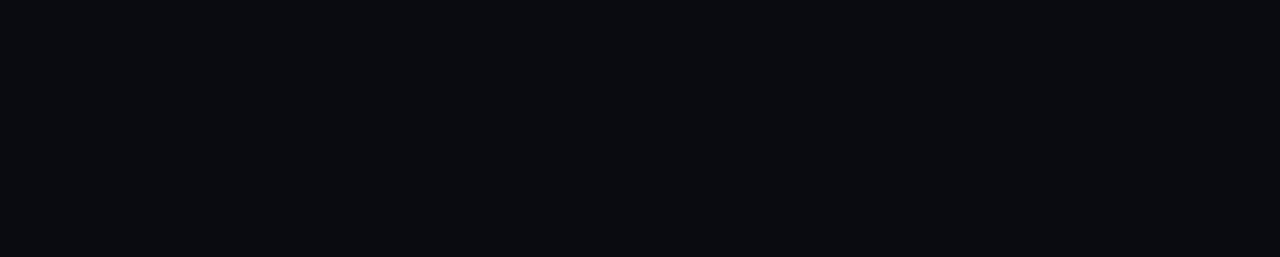
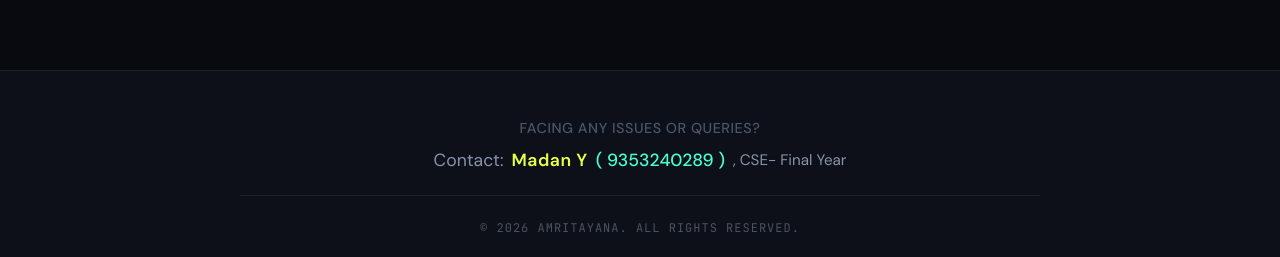
Before and after one commit to madany044/amritayana-2k26, a React (Vite) app: page / in a window 1280 px wide. Shown: the part 984-1241 px from the top of the page. Before the commit the page ends 1022 px from the top, so only its background shows below. Built offline with nearby package versions, Linux system fonts and the light colour scheme; no server answers; the database is empty.

Commit message:
modified features

```diff
--- a/src/App.jsx
+++ b/src/App.jsx
@@ -5,6 +5,7 @@
 import EventDetail from './pages/EventDetail'
 import Register from './pages/Register'
 import Leaderboard from './pages/Leaderboard'
+import Footer from './components/Footer'
 import './index.css'
 
 export default function App() {
@@ -18,6 +19,7 @@
         <Route path="/register"      element={<Register />} />
         <Route path="/leaderboard"   element={<Leaderboard />} />
       </Routes>
+      <Footer />
     </BrowserRouter>
   )
 }
--- /dev/null
+++ b/src/components/Footer.jsx
@@ -0,0 +1,23 @@
+import styles from './Footer.module.css'
+
+export default function Footer() {
+  return (
+    <footer className={styles.footer}>
+      <div className={styles.container}>
+        <div className={styles.content}>
+          <p className={styles.queryText}>Facing any issues or queries?</p>
+          <div className={styles.contactCard}>
+            <span className={styles.label}>Contact:</span>
+            <span className={styles.name}>Madan Y</span>
+            <a href="tel:9353240289" className={styles.phone}>( 9353240289 )</a>
+            <span className={styles.dept}>, CSE- Final Year</span>
+          </div>
+        </div>
+        <div className={styles.divider}></div>
+        <div className={styles.bottom}>
+          <p className={styles.copyright}>&copy; 2026 Amritayana. All rights reserved.</p>
+        </div>
+      </div>
+    </footer>
+  )
+}
--- /dev/null
+++ b/src/components/Footer.module.css
@@ -0,0 +1,108 @@
+.footer {
+  background: var(--bg2);
+  border-top: 1px solid var(--border);
+  padding: 3rem 1.5rem 1.5rem;
+  margin-top: 2rem;
+  color: var(--text2);
+  width: 100%;
+}
+
+.container {
+  max-width: 1200px;
+  margin: 0 auto;
+  display: flex;
+  flex-direction: column;
+  align-items: center;
+  gap: 1.5rem;
+}
+
+.content {
+  text-align: center;
+  display: flex;
+  flex-direction: column;
+  align-items: center;
+  gap: 0.75rem;
+}
+
+.queryText {
+  font-family: var(--font-body);
+  font-size: 0.9rem;
+  letter-spacing: 0.5px;
+  text-transform: uppercase;
+  color: var(--text3);
+  font-weight: 500;
+}
+
+.contactCard {
+  font-family: var(--font-body);
+  font-size: 1.1rem;
+  color: var(--text);
+  display: flex;
+  flex-wrap: wrap;
+  justify-content: center;
+  align-items: center;
+  gap: 0.5rem;
+}
+
+.label {
+  color: var(--text2);
+}
+
+.name {
+  color: var(--accent);
+  font-weight: 600;
+  letter-spacing: 0.5px;
+}
+
+.phone {
+  color: var(--accent2);
+  font-weight: 500;
+  text-decoration: none;
+  transition: opacity 0.2s;
+}
+
+.phone:hover {
+  text-decoration: underline;
+  opacity: 0.8;
+}
+
+.dept {
+  color: var(--text2);
+  font-weight: 400;
+  font-size: 0.95rem;
+}
+
+.divider {
+  width: 100%;
+  height: 1px;
+  background: var(--border);
+  max-width: 800px;
+}
+
+.bottom {
+  text-align: center;
+}
+
+.copyright {
+  font-family: var(--font-mono);
+  font-size: 0.75rem;
+  letter-spacing: 1px;
+  text-transform: uppercase;
+  opacity: 0.5;
+}
+
+@media (max-width: 768px) {
+  .footer {
+    padding: 2.5rem 1rem 1.5rem;
+  }
+
+  .contactCard {
+    font-size: 0.9rem;
+    flex-direction: column;
+    gap: 0.25rem;
+  }
+
+  .queryText {
+    font-size: 0.8rem;
+  }
+}
--- a/src/pages/Events.jsx
+++ b/src/pages/Events.jsx
@@ -14,7 +14,16 @@
 
   useEffect(() => {
     fetchEvents()
-      .then(data => setEvents(data ?? []))
+      .then(data => {
+        if (!data) return setEvents([]);
+        // Sort by date (assuming April 2026 for all)
+        const sorted = [...data].sort((a, b) => {
+          const dayA = parseInt(a.date?.match(/\d+/)?.[0] || 0);
+          const dayB = parseInt(b.date?.match(/\d+/)?.[0] || 0);
+          return dayA - dayB;
+        });
+        setEvents(sorted);
+      })
       .catch(console.error)
       .finally(() => setLoading(false))
   }, [])
--- a/src/pages/Home.jsx
+++ b/src/pages/Home.jsx
@@ -13,7 +13,16 @@
 
   useEffect(() => {
     fetchEvents()
-      .then(data => setEvents(data ?? []))
+      .then(data => {
+        if (!data) return setEvents([]);
+        // Sort by date (assuming April 2026 for all)
+        const sorted = [...data].sort((a, b) => {
+          const dayA = parseInt(a.date?.match(/\d+/)?.[0] || 0);
+          const dayB = parseInt(b.date?.match(/\d+/)?.[0] || 0);
+          return dayA - dayB;
+        });
+        setEvents(sorted);
+      })
       .catch(console.error)
   }, [])
 
```
